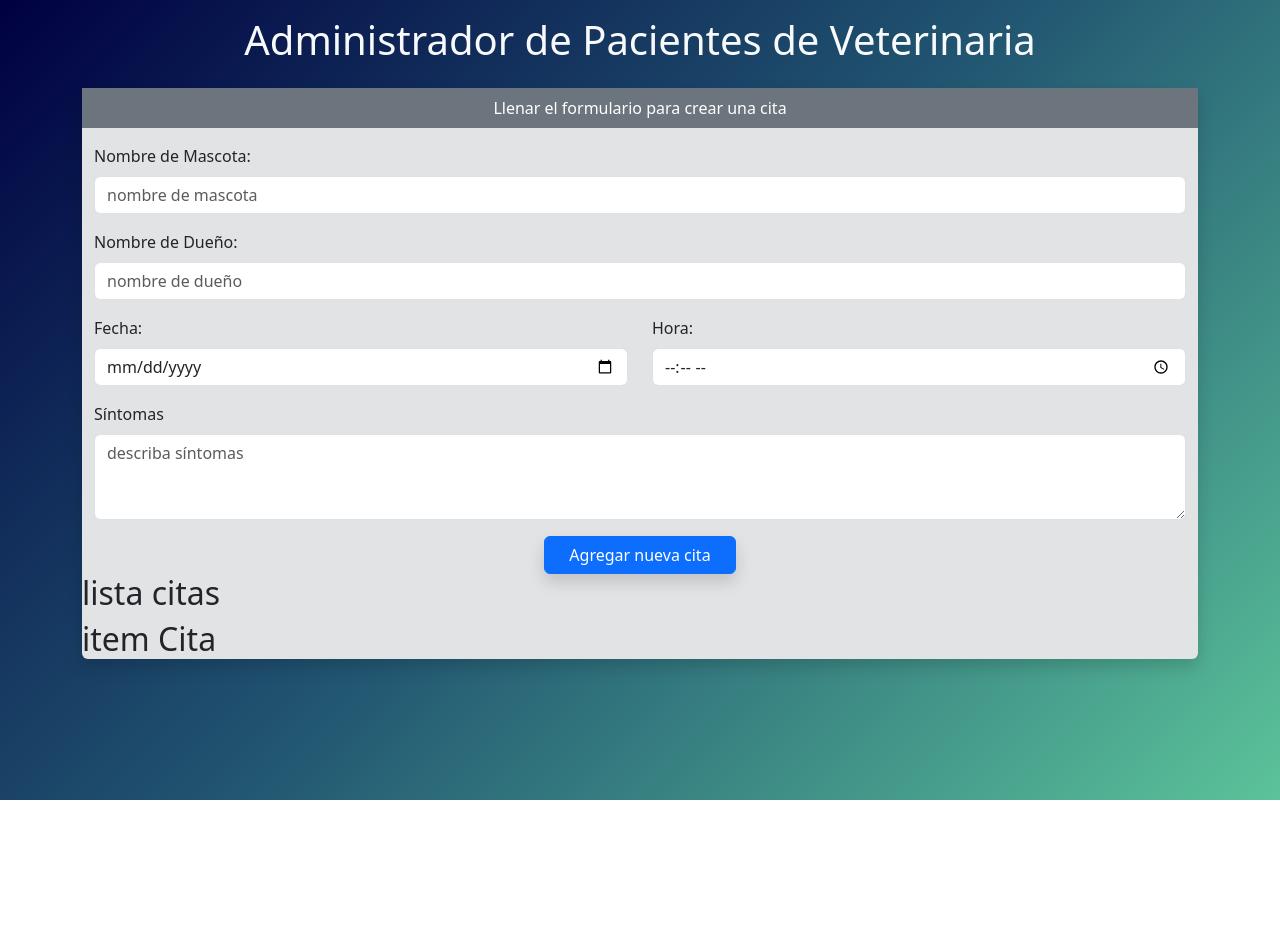
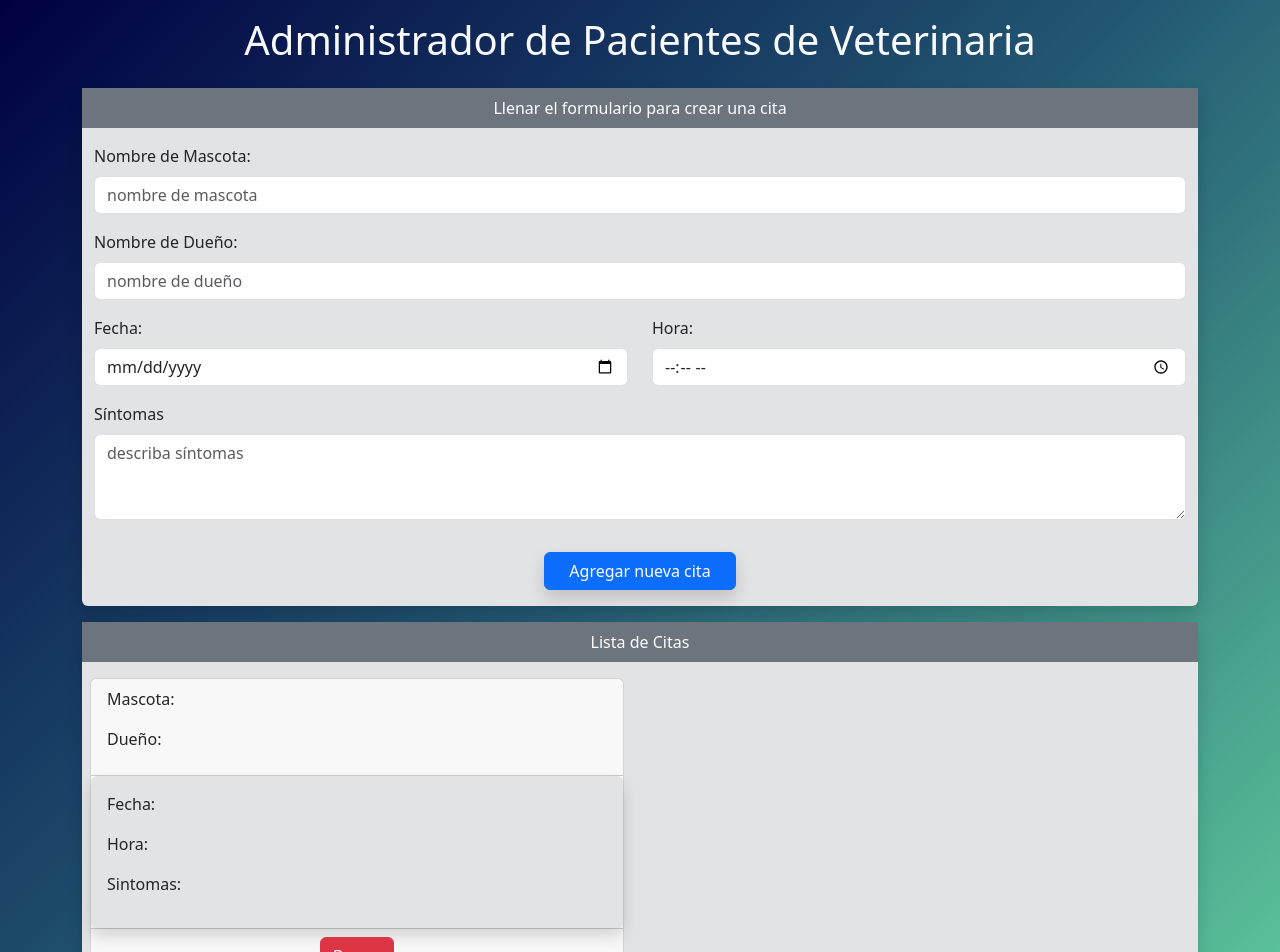
Before and after one commit to valeiramain/tpReact-Ej9, a React (Vite) app: page / in a window 1280 px wide. Shown: the top 952 px of the page. Before the commit the page ends 800 px from the top, so only its background shows below. Built offline with nearby package versions, Linux system fonts and the light colour scheme.

Commit message:
maquetamos componentes de lista de citas y card cita

```diff
--- a/src/components/FormularioCita.jsx
+++ b/src/components/FormularioCita.jsx
@@ -6,7 +6,8 @@
 
 const FormularioCita = () => {
     return (
-        <section className="bg-secondary-subtle rounded shadow">
+        <>
+            <section className="bg-secondary-subtle rounded shadow mb-3">
                 <div className="text-center">
                     <p className="text-bg-secondary py-2">Llenar el formulario para crear una cita</p>
                 </div>
@@ -38,15 +39,15 @@
                         <Form.Label>Síntomas</Form.Label>
                         <Form.Control as="textarea" rows={3} placeholder="describa síntomas" />
                     </Form.Group>
-                <div className="d-flex justify-content-center">
+                    <div className="d-flex justify-content-center py-3">
                         <Button type="submit" variant="primary" className="shadow px-4">
                             Agregar nueva cita
                         </Button>
                     </div>
                 </Form>
-
+            </section>
             <ListaCitas></ListaCitas>
-        </section>
+        </>
     );
 };
 
--- a/src/components/ItemCita.jsx
+++ b/src/components/ItemCita.jsx
@@ -1,10 +1,29 @@
-import React from 'react';
+
+import Card from 'react-bootstrap/Card';
+import Col from 'react-bootstrap/Col';
+import Button from 'react-bootstrap/Button';
 
 const ItemCita = () => {
     return (
-        <div>
-            <h2>item Cita</h2>
-        </div>
+        <Col>
+            <Card >
+                <Card.Header>
+                    {/* <Card.Img variant="top" src="holder.js/100px180" /> */}
+                    <p>Mascota:</p>
+                    <p>Dueño:</p>
+                </Card.Header>
+                <Card.Body className="bg-secondary-subtle rounded shadow">
+                    <div>
+                        <p>Fecha:</p>
+                        <p>Hora:</p>
+                        <p>Sintomas:</p>
+                    </div>
+                </Card.Body>
+                <Card.Footer className='d-flex justify-content-center'>
+                    <Button variant="danger">Borrar</Button>
+                </Card.Footer>
+            </Card>
+        </Col>
     );
 };
 
--- a/src/components/ListaCitas.jsx
+++ b/src/components/ListaCitas.jsx
@@ -1,10 +1,22 @@
+import Row from 'react-bootstrap/Row';
 import ItemCita from "./ItemCita";
+
 const ListaCitas = () => {
     return (
-        <div>
-            <h2>lista citas</h2>
-            <ItemCita></ItemCita>
-        </div>
+        <>
+            <section className="bg-secondary-subtle rounded shadow">
+                <div className="text-center">
+                    <p className="text-bg-secondary py-2">Lista de Citas</p>
+                </div>
+                 <Row xs={1} md={2} className="container g-3">
+                {/* {
+                    arrayColores.map((color, indice) => <ItemColor key={indice} color={color} borrarColor={borrarColor}></ItemColor>)
+                } */}
+                <ItemCita></ItemCita>
+
+            </Row>
+            </section>
+        </>
     );
 };
 
```
Lines whose indentation alone changed are shown as unchanged.
